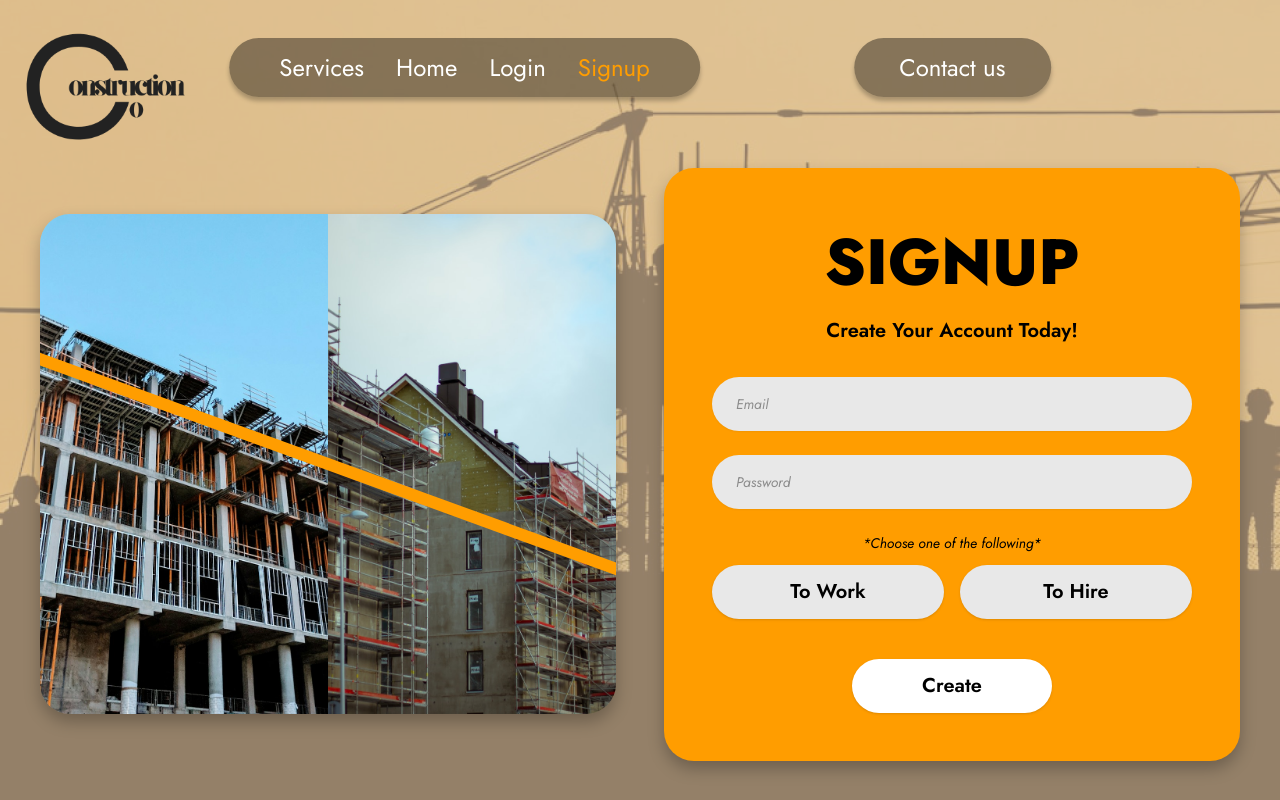
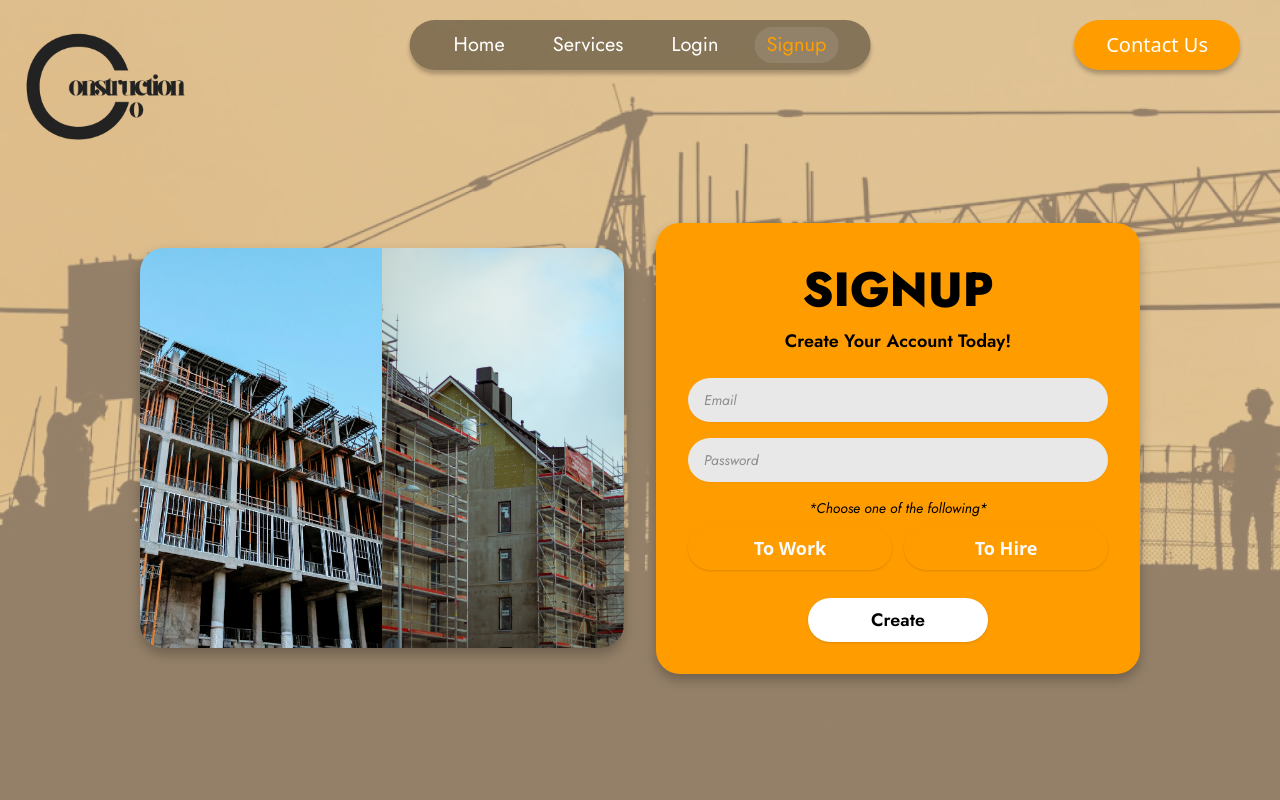
Before and after one commit to danielcanatoy/coconut, a React (Vite) app in the folder frontend/: page /signup in a window 1280 px wide. Built offline with nearby package versions, Linux system fonts and the light colour scheme.

Commit message:
Edited SignupPage

```diff
--- a/frontend/src/screens/SignupPage/SignupPage.tsx
+++ b/frontend/src/screens/SignupPage/SignupPage.tsx
@@ -4,11 +4,15 @@ import { useNavigate } from "react-router-dom";
 import { useState } from "react";
 
 const navItems = [
+
+  { label: "Home", path: "/", active: false },
   { label: "Services", path: "/services", active: false },
-  { label: "Home", path: "/", active: false },
   { label: "Login", path: "/login", active: false },
   { label: "Signup", path: "/signup", active: true },
 ];
+
+
+
 
 export const SignupPage = (): JSX.Element => {
   const navigate = useNavigate();
@@ -35,30 +39,42 @@ export const SignupPage = (): JSX.Element => {
         style={{ backgroundImage: "url(/rectangle-3.png)" }}
       />
 
-      <nav className="fixed top-[38px] left-1/2 -translate-x-1/2 z-50 flex items-center gap-[154px]">
-        <div className="flex items-center gap-8 bg-[#00000066] rounded-[60px] shadow-[0px_4px_4px_#00000040] px-[50px] h-[59px]">
+      <nav className="fixed top-[20px] left-0 w-full z-50">
+  <div className="relative w-full px-10 flex items-center justify-end">
+
+    {/* Centered Navbar */}
+    <div className="absolute left-1/2 -translate-x-1/2">
+      <div className="flex items-center gap-6 bg-[#00000066] rounded-[40px] shadow-[0px_4px_4px_#00000040] px-8 h-[50px]">
         {navItems.map((item, index) => (
           <button
             key={index}
             onClick={() => navigate(item.path)}
-              className={`[font-family:'Jost',Helvetica] font-normal text-2xl tracking-[0] leading-[normal] ${
-                item.active ? "text-[#ff9d00]" : "text-white"
+            className={`relative px-3 py-1 rounded-full
+              [font-family:'Jost',Helvetica] font-normal text-xl
+              transition-all duration-200 ease-out
+              ${
+                item.active
+                  ? "text-[#ff9d00] bg-white/10"
+                  : "text-white hover:bg-white/10"
               }`}
           >
             {item.label}
           </button>
         ))}
       </div>
+    </div>
 
+    {/* Contact Us Button (Right Side) */}
     <Button
-          onClick={() => navigate("/")}
-          className="bg-[#00000066] rounded-[60px] shadow-[0px_4px_4px_#00000040] h-[59px] w-[197px] hover:bg-[#00000080]"
+      onClick={() => navigate("/contact")}
+      className="bg-[#FF9D00] rounded-[40px] shadow-[0px_4px_4px_#00000040] h-[50px] px-8 text-white text-xl hover:bg-[#00000080]"
     >
-          <span className="[font-family:'Jost',Helvetica] font-normal text-white text-2xl tracking-[0] leading-[normal]">
-            Contact us
-          </span>
+      Contact Us
     </Button>
+
+  </div>
 </nav>
+
 
       <img
         className="absolute top-3.5 left-[22px] w-[174px] h-[174px] object-cover z-10"
@@ -66,10 +82,10 @@ export const SignupPage = (): JSX.Element => {
         src="/construct-1-1.png"
       />
 
-      <div className="relative z-10 min-h-screen flex items-center justify-center px-8 pt-32">
-        <div className="max-w-[1200px] w-full grid grid-cols-1 lg:grid-cols-2 gap-12 items-center">
-          <div className="relative h-[500px] rounded-[30px] overflow-hidden shadow-[0px_8px_16px_#00000040]">
-            <div className="relative w-full h-full">
+      <div className="relative z-10 min-h-screen flex items-center justify-center px-6 pt-24">
+  <div className="max-w-[1000px] w-full grid grid-cols-1 lg:grid-cols-2 gap-8 items-center">
+    {/* Left images */}
+    <div className="relative h-[400px] rounded-[24px] overflow-hidden shadow-[0px_6px_12px_#00000040]">
       <div className="absolute inset-0 grid grid-cols-2">
         <img
           className="w-full h-full object-cover"
@@ -82,29 +98,26 @@ export const SignupPage = (): JSX.Element => {
           src="/rectangle-28.png"
         />
       </div>
-              <div className="absolute inset-0 flex items-center justify-center">
-                <div className="w-full h-[8px] bg-[#ff9d00] transform rotate-[20deg] scale-150" />
-              </div>
-            </div>
     </div>
 
-          <div className="bg-[#ff9d00] rounded-[30px] shadow-[0px_8px_16px_#00000040] p-12">
-            <div className="text-center mb-8">
-              <h1 className="[font-family:'Jost',Helvetica] font-bold text-black text-[64px] tracking-[0] leading-[normal] mb-2">
+    {/* Right signup card */}
+    <div className="bg-[#ff9d00] rounded-[24px] shadow-[0px_6px_12px_#00000040] p-8">
+      <div className="text-center mb-6">
+        <h1 className="[font-family:'Jost',Helvetica] font-bold text-black text-[48px] tracking-[0] leading-[normal] mb-1">
           SIGNUP
         </h1>
-              <p className="[font-family:'Jost',Helvetica] font-semibold text-black text-xl tracking-[0] leading-[normal]">
+        <p className="[font-family:'Jost',Helvetica] font-semibold text-black text-lg tracking-[0] leading-[normal]">
           Create Your Account Today!
         </p>
       </div>
 
-            <div className="space-y-6">
+      <div className="space-y-4">
         <Input
           type="email"
           placeholder="Email"
           value={email}
           onChange={(e) => setEmail(e.target.value)}
-                className="w-full h-[54px] bg-[#e8e8e8] rounded-full px-6 [font-family:'Jost',Helvetica] font-normal text-black text-lg border-0 placeholder:text-[#00000066] placeholder:italic focus-visible:ring-0 focus-visible:ring-offset-0"
+          className="w-full h-[44px] bg-[#e8e8e8] rounded-full px-4 [font-family:'Jost',Helvetica] font-normal text-black text-base border-0 placeholder:text-[#00000066] placeholder:italic focus-visible:ring-0 focus-visible:ring-offset-0"
         />
 
         <Input
@@ -112,44 +125,55 @@ export const SignupPage = (): JSX.Element => {
           placeholder="Password"
           value={password}
           onChange={(e) => setPassword(e.target.value)}
-                className="w-full h-[54px] bg-[#e8e8e8] rounded-full px-6 [font-family:'Jost',Helvetica] font-normal text-black text-lg border-0 placeholder:text-[#00000066] placeholder:italic focus-visible:ring-0 focus-visible:ring-offset-0"
+          className="w-full h-[44px] bg-[#e8e8e8] rounded-full px-4 [font-family:'Jost',Helvetica] font-normal text-black text-base border-0 placeholder:text-[#00000066] placeholder:italic focus-visible:ring-0 focus-visible:ring-offset-0"
         />
 
-              <div className="space-y-3">
+        <div className="space-y-2">
           <p className="text-center [font-family:'Jost',Helvetica] font-medium italic text-black text-sm tracking-[0] leading-[normal]">
             *Choose one of the following*
           </p>
-
-                <div className="grid grid-cols-2 gap-4">
+<div className="grid grid-cols-2 gap-3">
   <Button
+    type="button"
     onClick={() => setUserType("worker")}
-                    className={`h-[54px] rounded-full [font-family:'Jost',Helvetica] font-semibold text-xl ${
+    className={`h-[44px] rounded-full font-semibold text-lg
+      transition-all duration-200 ease-out
+      ${
         userType === "worker"
-                        ? "bg-white text-black"
-                        : "bg-[#e8e8e8] text-black hover:bg-white"
-                    }`}
+          ? "bg-[#945B00] text-black shadow-lg "
+          : "bg-grey-200 "
+      }
+      active:scale-95`}
   >
     To Work
   </Button>
 
   <Button
+    type="button"
     onClick={() => setUserType("employer")}
-                    className={`h-[54px] rounded-full [font-family:'Jost',Helvetica] font-semibold text-xl ${
+    className={`h-[44px] rounded-full font-semibold text-lg
+      transition-all duration-200 ease-out
+      ${
         userType === "employer"
-                        ? "bg-white text-black"
-                        : "bg-[#e8e8e8] text-black hover:bg-white"
-                    }`}
+          ? "bg-[#945B00] text-black shadow-lg "
+          : "bg-grey-200 "
+      }
+      active:scale-95`}
   >
     To Hire
   </Button>
 </div>
+
+
+
         </div>
 
-              <div className="flex justify-center pt-4">
+        <div className="flex justify-center pt-3">
           <Button
             onClick={handleSignup}
-                  className="bg-white hover:bg-gray-100 text-black rounded-[60px] h-[54px] w-[200px] [font-family:'Jost',Helvetica] font-semibold text-xl"
-                >
+            className="bg-white hover:bg-gray-100 text-black rounded-[48px] h-[44px] w-[180px] [font-family:'Jost',Helvetica] font-semibold text-lg transition-all duration-200 ease-out
+                        hover:bg-[#FFC05B] hover:shadow-md hover:-translate-y-[1px]
+                        active:scale-[0.98]">
             Create
           </Button>
         </div>
```
Lines whose indentation alone changed are shown as unchanged.
